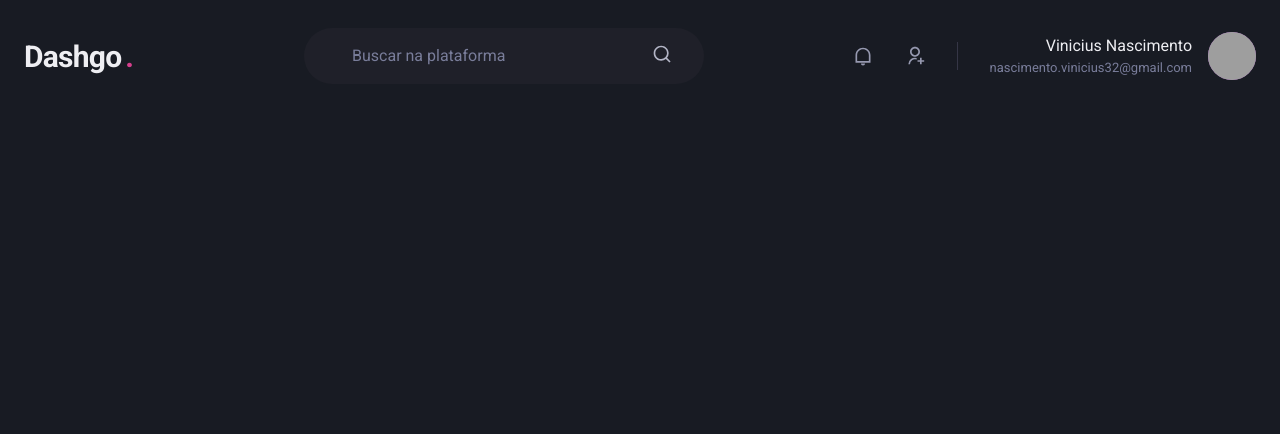
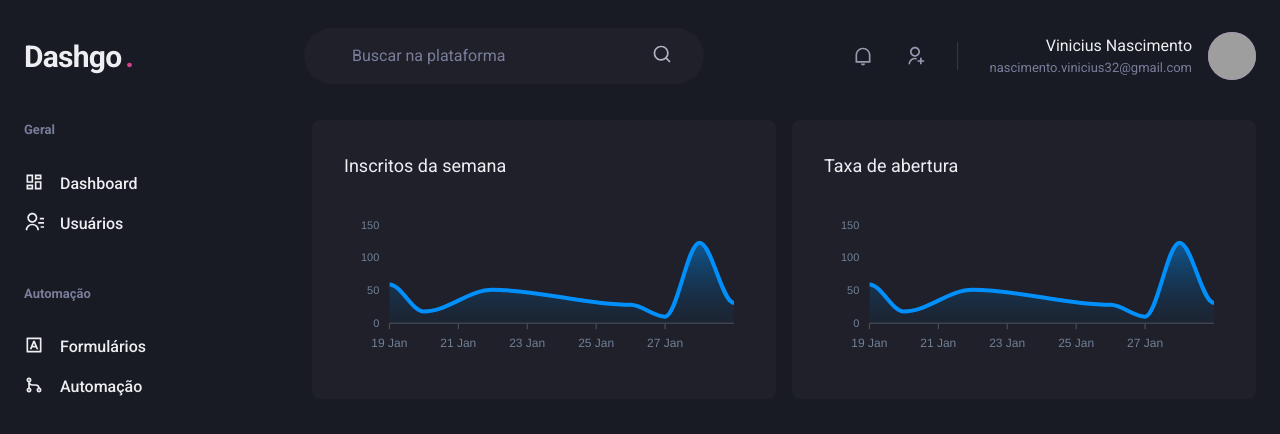
Before and after one commit to viniciusnascimento95/dashgo-chakra-ui, a Next.js app: page /dashboard in a window 1280 px wide. Shown: the top 434 px of the page. Built offline with nearby package versions, Linux system fonts and the light colour scheme; grey boxes are pictures that could not be loaded.

Commit message:
config dashboard

```diff
--- a/package.json
+++ b/package.json
@@ -12,9 +12,11 @@
     "@chakra-ui/react": "^1.8.1",
     "@emotion/react": "^11.7.1",
     "@emotion/styled": "^11.6.0",
+    "apexcharts": "^3.33.0",
     "framer-motion": "^6.2.3",
     "next": "12.0.9",
     "react": "17.0.2",
+    "react-apexcharts": "^1.3.9",
     "react-dom": "17.0.2",
     "react-icons": "^4.3.1"
   },
--- a/src/components/Form/Sidebar.tsx
+++ /dev/null
@@ -1,9 +0,0 @@
-import { Box } from "@chakra-ui/react";
-
-export function Sidebar (){
-    return (
-        <Box as="aside" w="64" mr="8">
-
-        </Box>
-    )
-}
--- /dev/null
+++ b/src/components/Sidebar.tsx
@@ -0,0 +1,37 @@
+import { Box, Stack, Text, Link, Icon } from "@chakra-ui/react";
+import { RiDashboardLine, RiContactsLine, RiInputMethodLine, RiGitMergeLine } from "react-icons/ri";
+
+export function Sidebar() {
+    return (
+        <Box as="aside" w="64" mr="8">
+            <Stack spacing="12" align="flex-start">
+                <Box>
+                    <Text fontWeight="bold" color="gray.400" fontSize="small">Geral</Text>
+                    <Stack spacing="4" mt="8" align="stretch">
+                        <Link display="flex" align="center">
+                            <Icon as={RiDashboardLine} fontSize="20" />
+                            <Text ml="4" fontWeight="medium">Dashboard</Text>
+                        </Link>
+                        <Link display="flex" align="center">
+                            <Icon as={RiContactsLine} fontSize="20" />
+                            <Text ml="4" fontWeight="medium">Usuários</Text>
+                        </Link>
+                    </Stack>
+                </Box>
+                <Box>
+                    <Text fontWeight="bold" color="gray.400" fontSize="small">Automação</Text>
+                    <Stack spacing="4" mt="8" align="stretch">
+                        <Link display="flex" align="center">
+                            <Icon as={RiInputMethodLine} fontSize="20" />
+                            <Text ml="4" fontWeight="medium">Formulários</Text>
+                        </Link>
+                        <Link display="flex" align="center">
+                            <Icon as={RiGitMergeLine} fontSize="20" />
+                            <Text ml="4" fontWeight="medium">Automação</Text>
+                        </Link>
+                    </Stack>
+                </Box>
+            </Stack>
+        </Box>
+    );
+}
--- a/src/pages/dashboard.tsx
+++ b/src/pages/dashboard.tsx
@@ -1,6 +1,68 @@
-import { Flex } from "@chakra-ui/react";
-import { Sidebar } from "../components/Form/Sidebar";
+import { Box, Flex, SimpleGrid, Text, theme } from "@chakra-ui/react";
+import dynamic from "next/dynamic";
+import { Sidebar } from "../components/Sidebar";
 import { Header } from "../components/Header";
+
+
+const Chart = dynamic(() => import('react-apexcharts'), {
+    ssr: false
+})
+
+const options = {
+    chart: {
+        toolbar : {
+            show: false,
+        },
+        zoom: {
+            enabled: false,
+        },
+        foreColor: theme.colors.gray[500],
+    },
+    grid: {
+        show: false,
+    },
+    dataLabels: {
+        enabled: false,
+    },
+    tooltip: {
+        enabled: false,
+    },
+    xaxis: {
+        type: 'datetime',
+        axisBorder: {
+            color: theme.colors.gray[600]
+        },
+        axisTicks : {
+            color: theme.colors.gray[600]
+        },
+        categories: [
+            '2022-01-29T00:00:00:000Z',
+            '2022-01-28T00:00:00:000Z',
+            '2022-01-27T00:00:00:000Z',
+            '2022-01-26T00:00:00:000Z',
+            '2022-01-22T00:00:00:000Z',
+            '2022-01-20T00:00:00:000Z',
+            '2022-01-19T00:00:00:000Z',
+        ],
+    },
+    fill: {
+        opacity: 0.3,
+        type: 'gradient',
+        gradient : {
+            shade: 'dark',
+            opacityFrom: 0.7,
+            opacityTo: 0.3,
+        }
+
+    }
+
+};
+
+const series = [
+    {
+        name: 'series1', data: [31, 123, 10 ,28 ,51 ,18, 59]
+    }
+]
 
 export default function Dashboard() {
     return (
@@ -9,6 +71,28 @@
 
             <Flex w="100%" my="6" maxWidth={1480} mx="auto" px="6">
                 <Sidebar />
+
+                <SimpleGrid flex="1" gap="4" minChildWidth="320px" align="flex-start">
+                    <Box
+                     p="8"
+                     bg="gray.800"
+                     borderRadius={8}
+                     pb="4"
+                    >
+                        <Text fontSize="lg" mb="4">Inscritos da semana</Text>
+                        <Chart options={options} series={series} type="area" height={160}/>
+                    </Box>
+                    <Box
+                     p="8"
+                     bg="gray.800"
+                     borderRadius={8}
+                     pb="4"
+                    >
+                        <Text fontSize="lg" mb="4">Taxa de abertura</Text>
+                        <Chart options={options} series={series} type="area" height={160}/>
+                    </Box>
+
+                </SimpleGrid>
             </Flex>
         </Flex>
 
```
Also changed, not shown: 1 other file (tests, documents, lock files or other folders).
